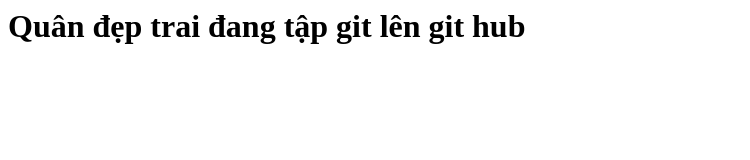
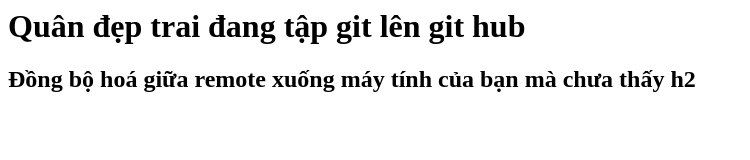
Before and after one commit to quanquyt1204/pull_repo, a plain HTML site: page index.html in a window 1280 px wide. Shown: the whole page, without its empty margins (0-750 px from the left). Drawn offline with Linux system fonts and the light colour scheme.

Commit message:
Update index.html

```diff
--- a/index.html
+++ b/index.html
@@ -1 +1,2 @@
 <h1>Quân đẹp trai đang tập git lên git hub</h1>
+<h2>Đồng bộ hoá giữa remote xuống máy tính của bạn mà chưa thấy h2</h2>
```
